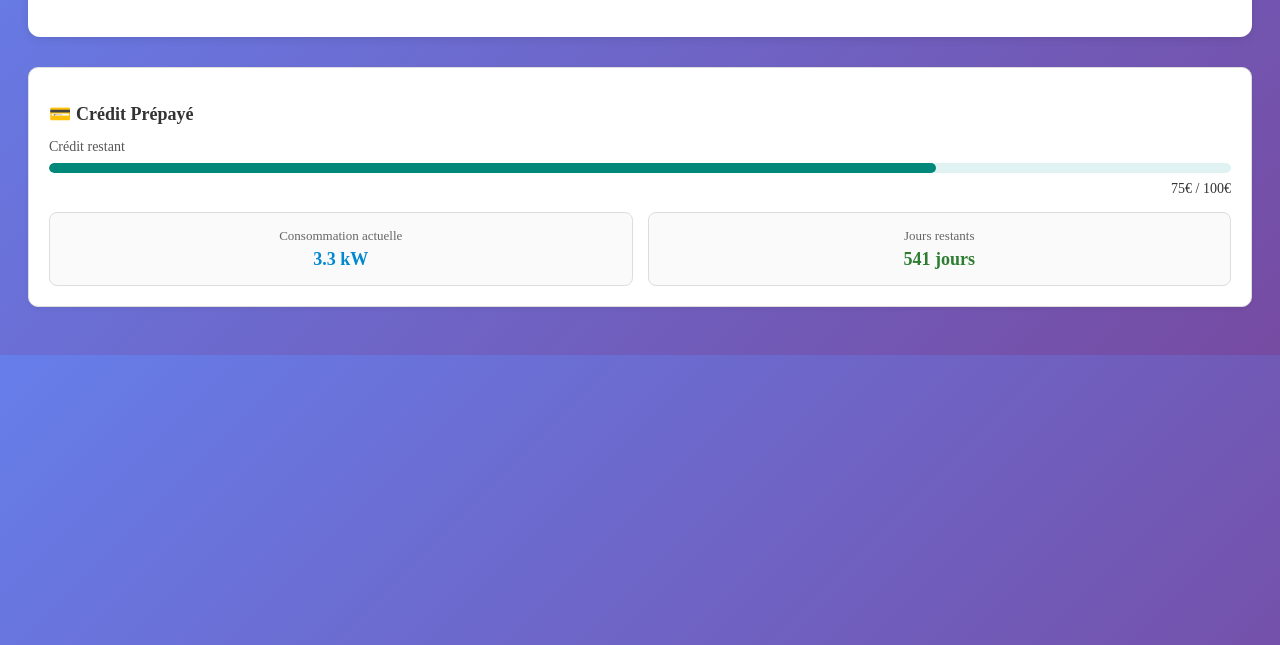
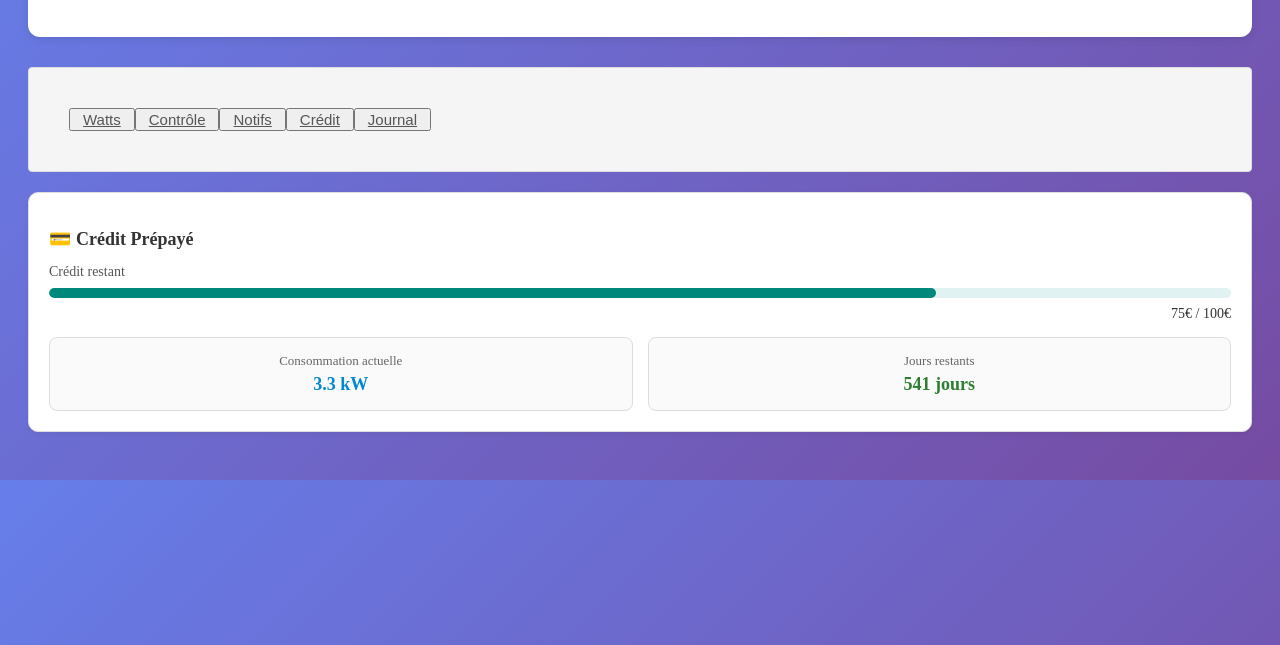
Before and after one commit to sessianais27-oss/alert, a plain HTML site: page Crédit.html in a window 1280 px wide. Shown: the part 155-800 px from the top of the page. Drawn offline with Linux system fonts and the light colour scheme.

Commit message:
new abes

```diff
--- a/Alertes.css
+++ b/Alertes.css
@@ -57,6 +57,32 @@
             background: #0e7490;
         }
 
+        .sub-nav {
+    display: flex;
+    justify-content: flex-start;
+    background: #f5f5f5;
+    border-radius: 4px;
+    margin: 8px 0;
+    padding: 40px;
+    border: 1px solid #ddd;
+}
+
+.sub-tab {
+    justify-content: center;
+    flex: 1;
+    padding: 6px;
+    border: none;
+    background: none;
+    font-size: 15px;
+    font-weight: 500;
+    color: #555;
+    cursor: pointer;
+    transition: all 0.2s ease-in-out;
+}
+
+.sub-tab:hover {
+    color: #a6acab;
+}
 body {
   font-family: Arial, sans-serif;
   background-color: #0e7490;
--- a/Consommation.css
+++ b/Consommation.css
@@ -57,6 +57,32 @@
             background: #0e7490;
         }
 
+        .sub-nav {
+    display: flex;
+    justify-content: flex-start;
+    background: #f5f5f5;
+    border-radius: 4px;
+    margin: 8px 0;
+    padding: 40px;
+    border: 1px solid #ddd;
+}
+
+.sub-tab {
+    justify-content: center;
+    flex: 1;
+    padding: 6px;
+    border: none;
+    background: none;
+    font-size: 15px;
+    font-weight: 500;
+    color: #555;
+    cursor: pointer;
+    transition: all 0.2s ease-in-out;
+}
+
+.sub-tab:hover {
+    color: #a6acab;
+}
 body {
   background: #f5f5f5;
   background: linear-gradient(135deg, #667eea 0%, #764ba2 100%);
--- a/Contrôle.css
+++ b/Contrôle.css
@@ -57,6 +57,32 @@
         .tab.active:hover {
             background: #0e7490;
         }
+        .sub-nav {
+    display: flex;
+    justify-content: flex-start;
+    background: #f5f5f5;
+    border-radius: 4px;
+    margin: 8px 0;
+    padding: 40px;
+    border: 1px solid #ddd;
+}
+
+.sub-tab {
+    justify-content: center;
+    flex: 1;
+    padding: 6px;
+    border: none;
+    background: none;
+    font-size: 15px;
+    font-weight: 500;
+    color: #555;
+    cursor: pointer;
+    transition: all 0.2s ease-in-out;
+}
+
+.sub-tab:hover {
+    color: #a6acab;
+}
         body{
             background: linear-gradient(135deg, #667eea 0%, #764ba2 100%);
         }
--- a/Crédit.css
+++ b/Crédit.css
@@ -56,6 +56,33 @@
         .tab.active:hover {
             background: #0e7490;
         }
+
+        .sub-nav {
+    display: flex;
+    justify-content: flex-start;
+    background: #f5f5f5;
+    border-radius: 4px;
+    margin: 8px 0;
+    padding: 40px;
+    border: 1px solid #ddd;
+}
+
+.sub-tab {
+    justify-content: center;
+    flex: 1;
+    padding: 6px;
+    border: none;
+    background: none;
+    font-size: 15px;
+    font-weight: 500;
+    color: #555;
+    cursor: pointer;
+    transition: all 0.2s ease-in-out;
+}
+
+.sub-tab:hover {
+    color: #a6acab;
+}
 body{
     background: linear-gradient(135deg, #667eea 0%, #764ba2 100%);
 }
--- a/Crédit.html
+++ b/Crédit.html
@@ -17,6 +17,25 @@
                 <button class="tab">Location C</button>
             </div>
         </div>
+
+        <div class="sub-nav">
+             <button >
+                <a href="Consommation.html"class="sub-tab">Watts</a>
+             </button>
+            <button >
+                <a href="Contrôle.html"class="sub-tab">Contrôle</a>
+            </button>
+            <button >
+                <a href="Alertes.html"class="sub-tab">Notifs</a>
+            </button>
+            <button >
+                <a href="Crédit.html"class="sub-tab">Crédit</a>
+            </button>
+            <button >
+                <a href="Historiques.html"class="sub-tab">Journal</a>
+            </button>
+        </div>
+
    <!-- Section Crédit -->
 <div class="credit-section">
     <h2 class="credit-title">💳 Crédit Prépayé</h2>
--- a/Historiques.css
+++ b/Historiques.css
@@ -57,6 +57,32 @@
             background: #0e7490;
         }
 
+        .sub-nav {
+    display: flex;
+    justify-content: flex-start;
+    background: #f5f5f5;
+    border-radius: 4px;
+    margin: 8px 0;
+    padding: 40px;
+    border: 1px solid #ddd;
+}
+
+.sub-tab {
+    justify-content: center;
+    flex: 1;
+    padding: 6px;
+    border: none;
+    background: none;
+    font-size: 15px;
+    font-weight: 500;
+    color: #555;
+    cursor: pointer;
+    transition: all 0.2s ease-in-out;
+}
+
+.sub-tab:hover {
+    color: #a6acab;
+}
 body {
   background: #f5f5f5;
   background: linear-gradient(135deg, #667eea 0%, #764ba2 100%);
```
Also changed, not shown: Alertes.html (+20 -1 lines), Consommation.html (+18 -0 lines), Contrôle.html (+18 -0 lines), Historiques.html (+20 -1 lines).
